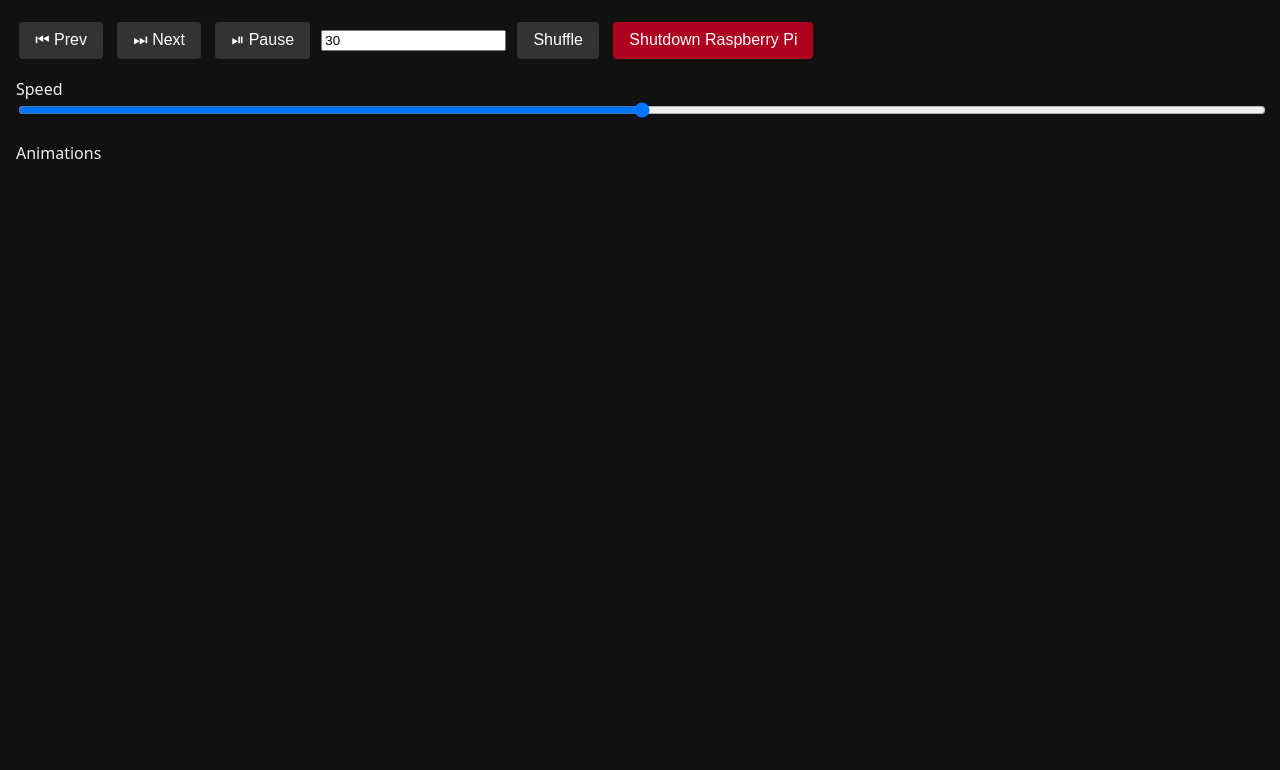
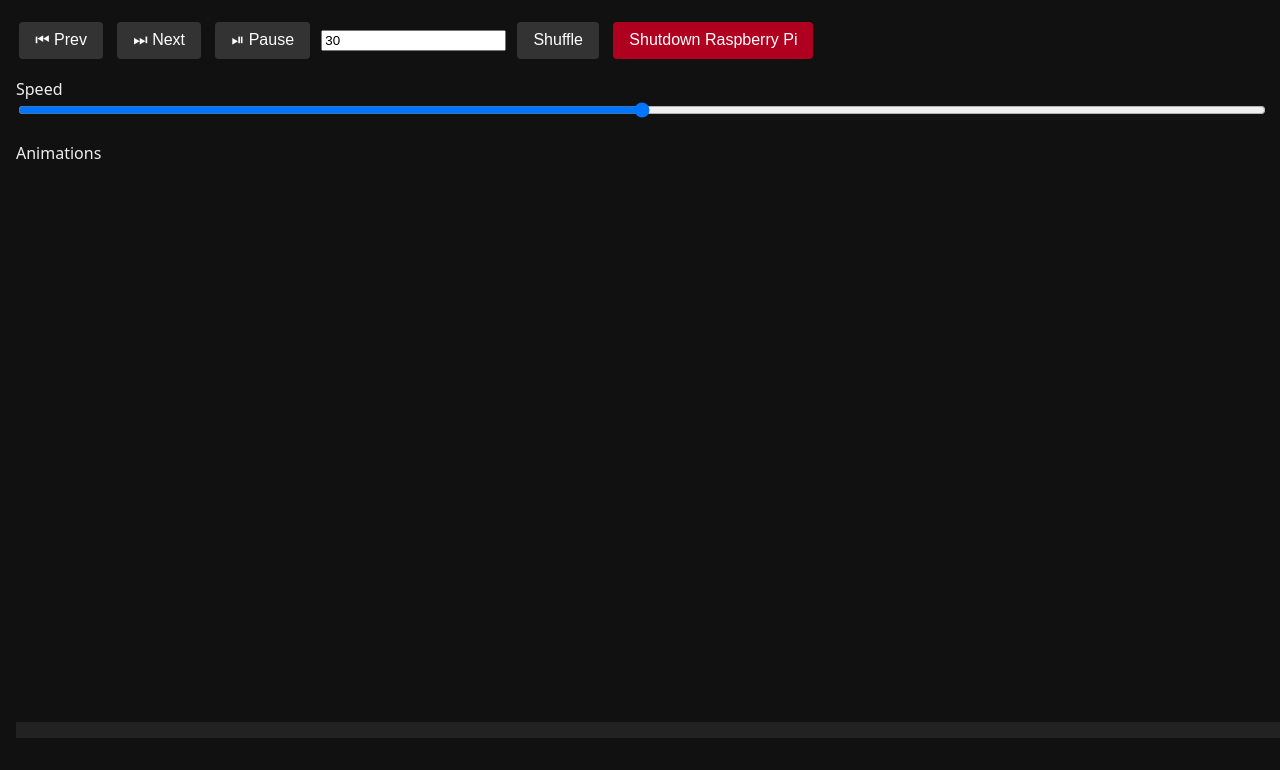
Before and after one commit to JayrodHarv/3DAnimatedChristmasTree, a plain HTML site: page web/index.html in a window 1280 px wide. Shown: the part 62-832 px from the top of the page. Drawn offline with Linux system fonts and the light colour scheme; no server answers.

Commit message:
adjusted styling for status bar

```diff
--- a/web/style.css
+++ b/web/style.css
@@ -19,6 +19,9 @@ h1 {
   position: fixed;
   bottom: 0;
   width: 100%;
+  background: #222;
+  color: #ccc;
+  padding: 0.5rem 1rem;
 }
 
 #controls {
```
